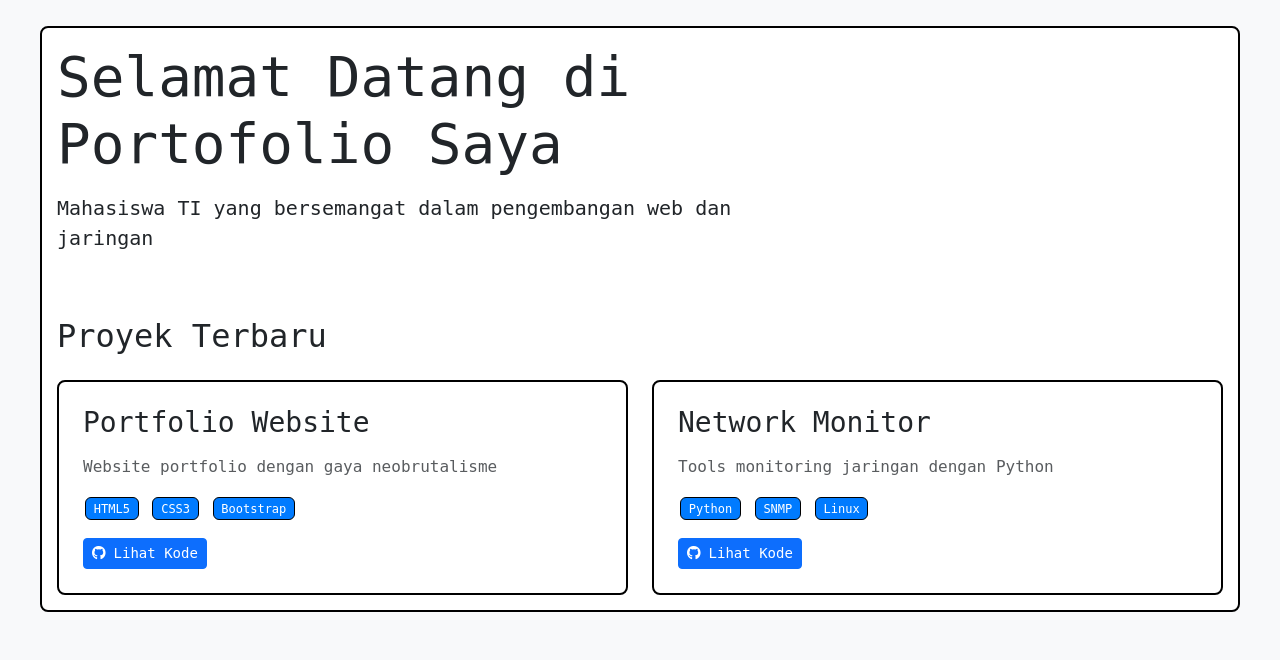
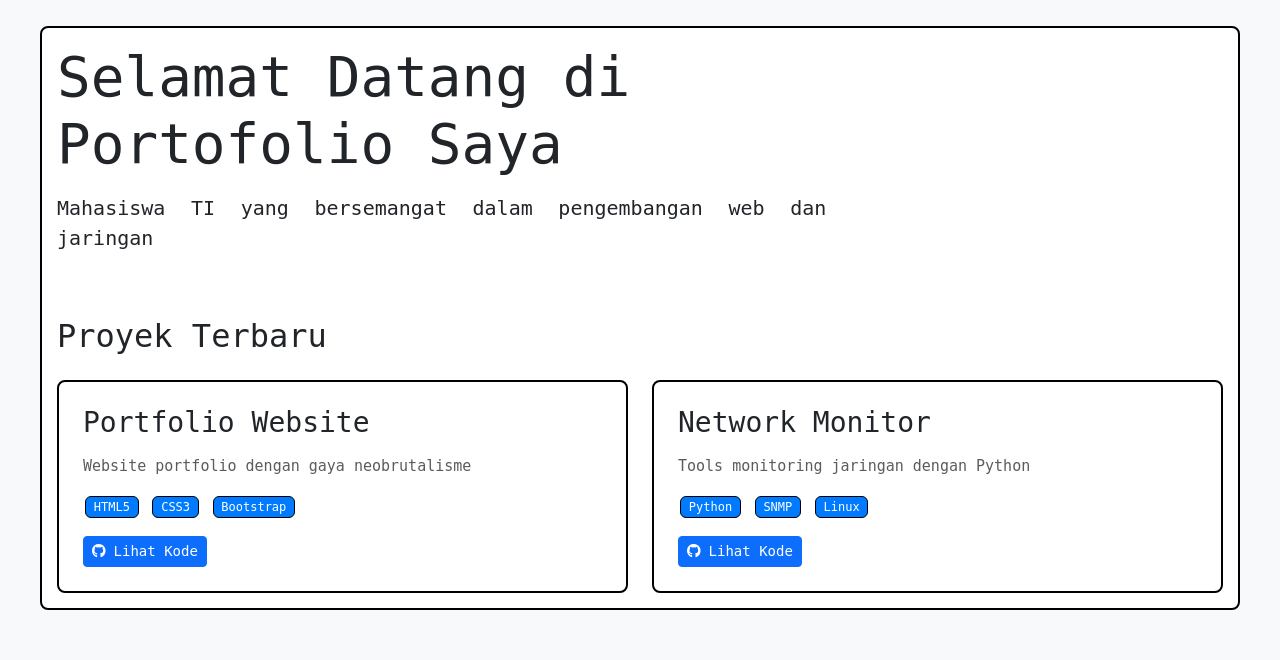
Before and after one commit to RvlDX/rvldx.github.io, a PHP site: page /index.html in a window 1280 px wide. Shown: the part 140-800 px from the top of the page. Run offline with PHP 8.4, Linux system fonts and the light colour scheme.

Commit message:
Update style.css

```diff
--- a/style.css
+++ b/style.css
@@ -53,7 +53,7 @@ body {
     background-color: rgba(255,255,255,0.1);
 }
 
-.p {
+p {
     font-size: 15px;
     text-align: justify !important;
     font-color: white !important;
```
